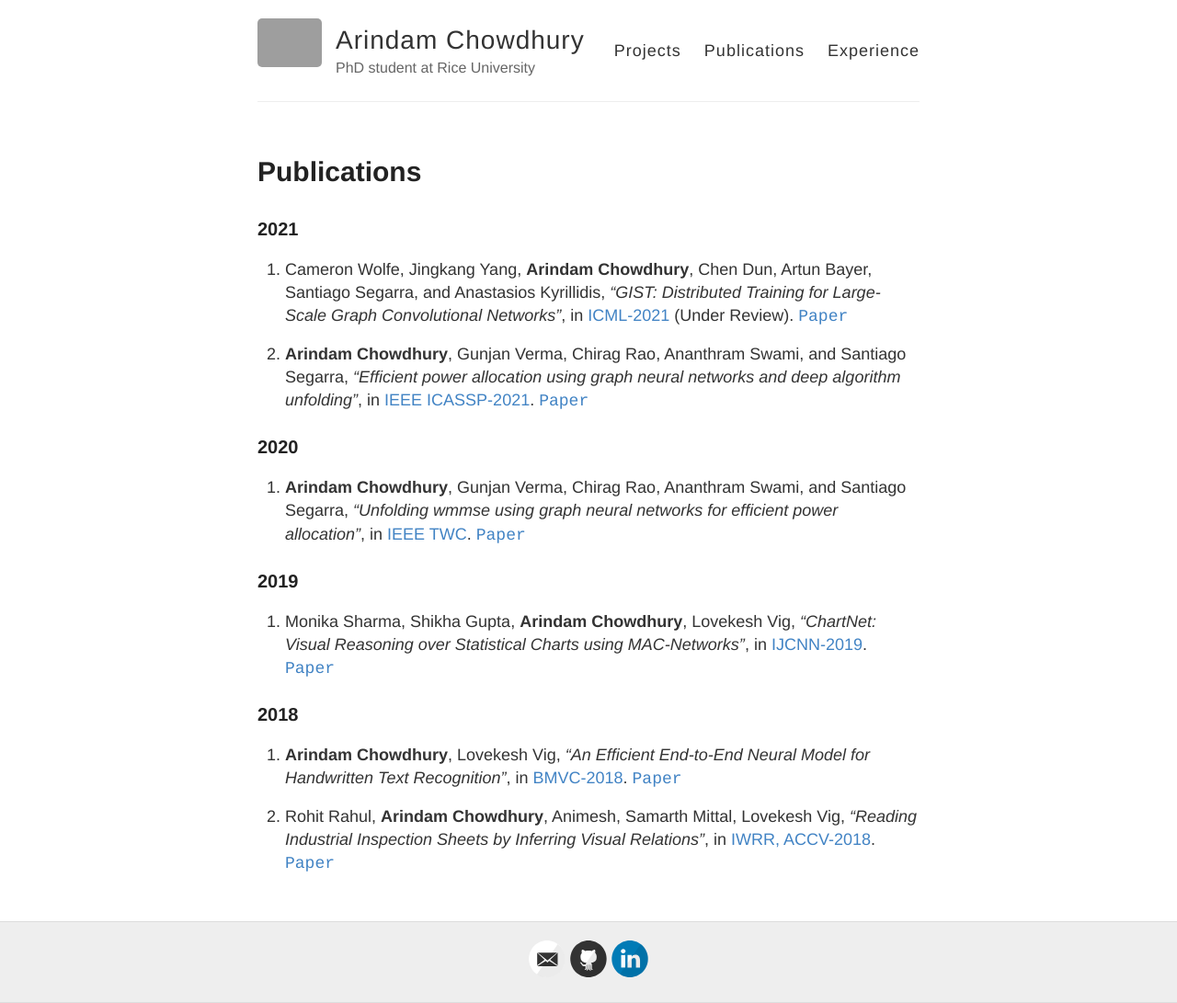
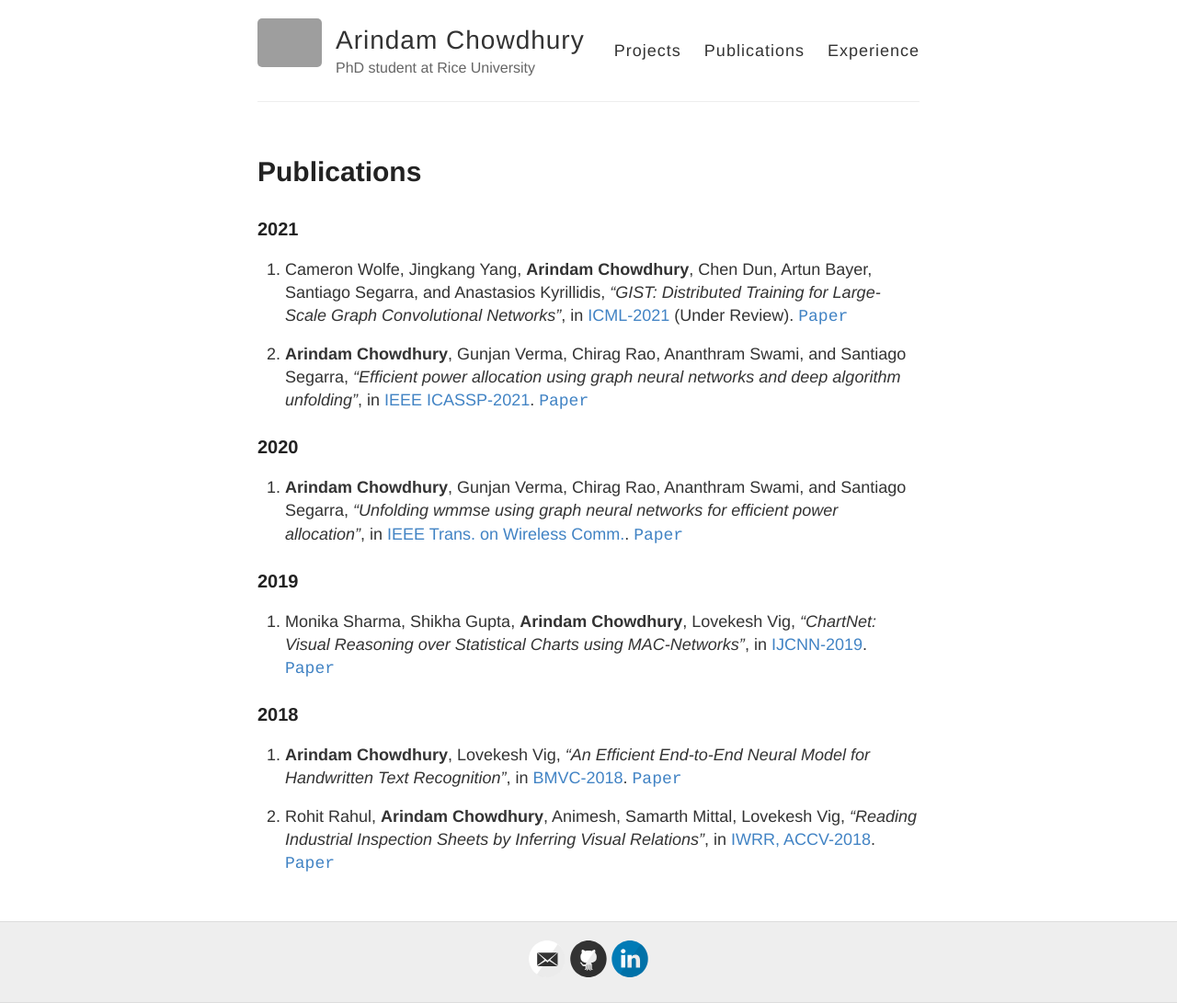
Before and after one commit to ArCho48/ArCho48.github.io, a Jekyll site: the page built from service.md, in a window 1280 px wide. Shown: the whole page at 92% size. Built offline with Jekyll 4.4.1, drawn with Linux system fonts in a browser that asks for light colours; grey boxes are pictures that could not be loaded.

Commit message:
Update service.md

```diff
--- a/service.md
+++ b/service.md
@@ -12,7 +12,7 @@ permalink: /publications/
 
 ### 2020
 
-3. __Arindam Chowdhury__, Gunjan Verma, Chirag Rao, Ananthram Swami, and Santiago Segarra, _"Unfolding wmmse using graph neural networks for efficient power allocation"_, in [IEEE TWC](https://www.comsoc.org/publications/journals/ieee-twc). [`Paper`](https://arxiv.org/pdf/2009.10812)
+3. __Arindam Chowdhury__, Gunjan Verma, Chirag Rao, Ananthram Swami, and Santiago Segarra, _"Unfolding wmmse using graph neural networks for efficient power allocation"_, in [IEEE Trans. on Wireless Comm.](https://www.comsoc.org/publications/journals/ieee-twc). [`Paper`](https://arxiv.org/pdf/2009.10812)
 
 ### 2019
 
```
